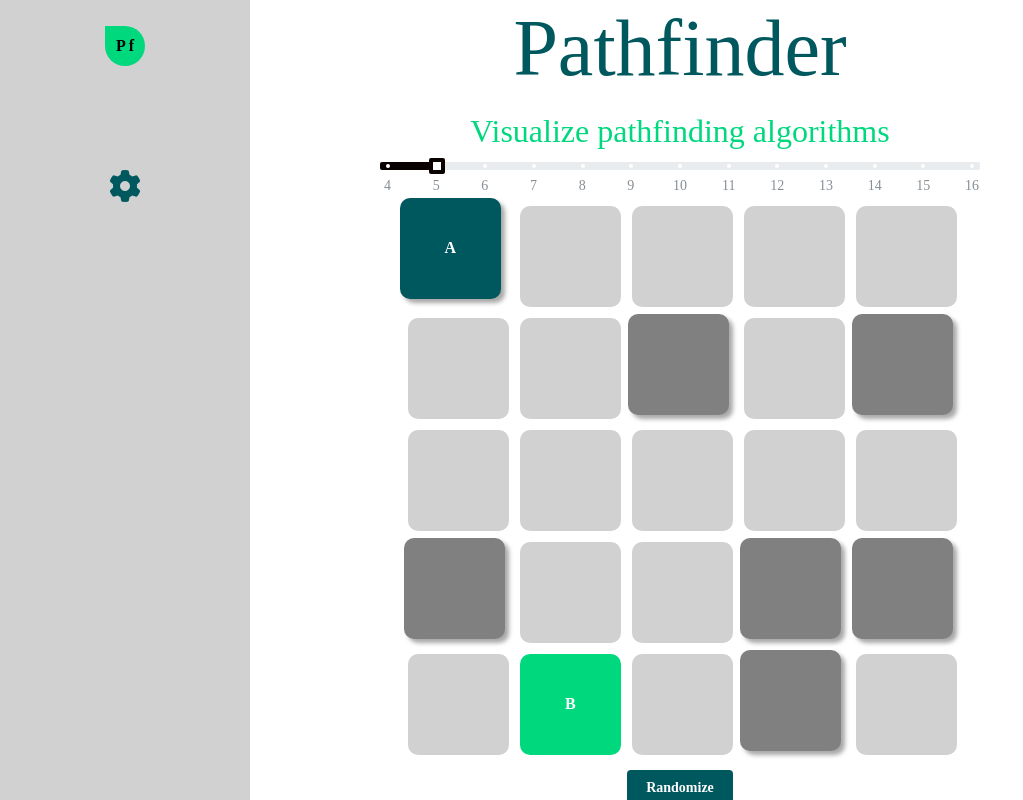
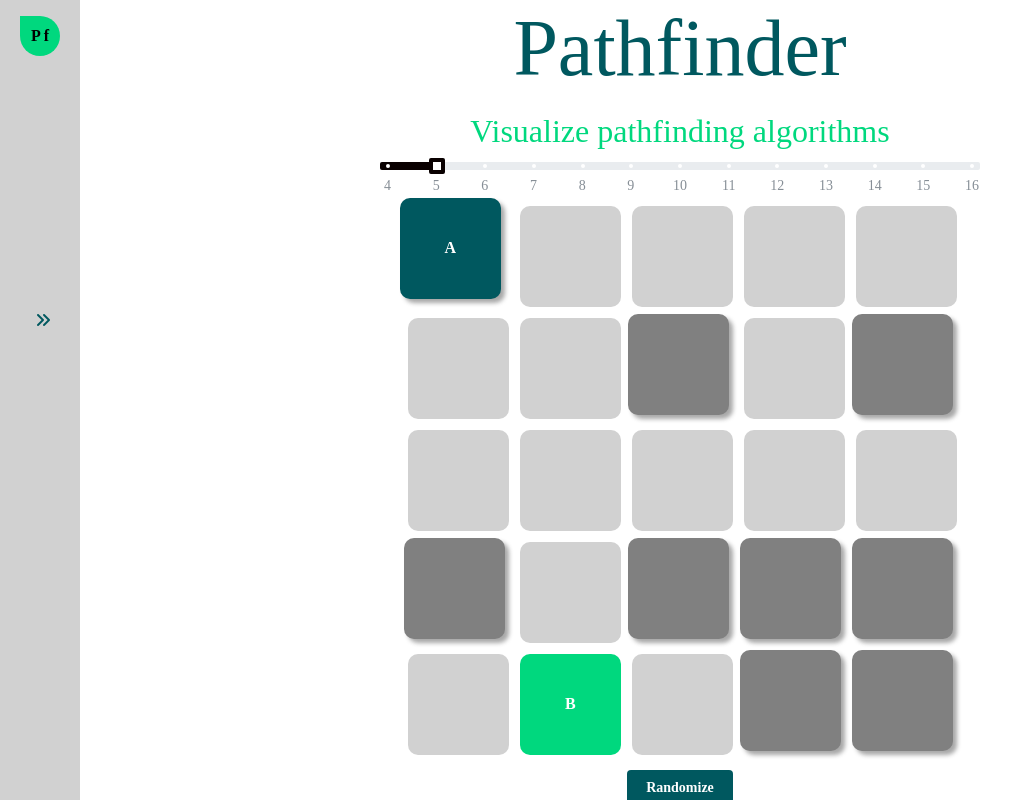
Before and after one commit to jakovg1/algo-visualizer, a React (Vite) app: page / in a window 1280 px wide. Shown: the whole page, without its empty margins (0-1023 px from the left). Built offline with nearby package versions, Linux system fonts and the light colour scheme; a web font is replaced by a local one.

Commit message:
Add sidebar styling with mock content

```diff
--- a/src/App.scss
+++ b/src/App.scss
@@ -1,17 +1,14 @@
 @use "./variables.scss" as vars;
 
-.side-nav {
+.sidebar {
   z-index: 100;
   position: fixed;
   left: 0;
   top: 0;
   height: 100%;
   width: 80px;
-  transition: width 300ms ease-in-out;
+  transition: width 250ms ease-in-out;
 
-  &:hover {
-    width: 250px;
-  }
   padding-top: 16px;
   display: flex;
   flex-direction: column;
@@ -19,8 +16,11 @@
   background-color: vars.$custom-gray;
 }
 
+.sidebar-open {
+  width: 300px;
+}
+
 .logo {
-  margin-top: 10px;
   background-color: vars.$custom-green;
   font-weight: bolder;
   width: 40px;
@@ -31,10 +31,24 @@
   justify-content: center;
 }
 
-.icon-container {
-  margin-top: 80px;
-  height: 80%;
+.arrow-icon-container {
+  position: absolute;
+  top: 0px;
+  right: 5px;
+  height: 80vh;
   //   width: 100%;
+  display: flex;
+  //   flex-direction: column;
+  justify-content: center;
+  align-items: center;
+}
+
+.sidebar-content {
+  width: 200px;
+  height: 90vh;
+  margin-top: 20px;
+  //   background-color: red;
+  margin-right: 20px;
   display: flex;
   flex-direction: column;
   //   justify-content: space-around;
@@ -65,5 +79,4 @@
   justify-content: center;
   align-items: center;
   overflow-y: none;
-  //   background-color: red;
 }
--- a/src/App.tsx
+++ b/src/App.tsx
@@ -1,18 +1,70 @@
 import { useState } from "react";
 import "./App.scss";
 import Grid from "./components/Grid";
+import { Collapse, MultiSelect, Select, Slider, Switch } from "@mantine/core";
+import { GetArrayOfInts } from "./components/GridUtils";
 
 function App() {
   const [count, setCount] = useState(0);
+  const [sidebarOpen, setSidebarOpen] = useState(false);
+
+  const min = 4;
+  const max = 16;
+  const sliderMarks = [
+    ...GetArrayOfInts(min, max).map((num) => {
+      return { value: num, label: num };
+    }),
+  ];
 
   return (
     <>
-      <nav className="side-nav">
-        <div className="logo">P f</div>
-        <div className="icon-container">
-          <i className="fa-solid fa-2x fa-gear c-custom-blue m-4"></i>
-          {/* <i className="fa-solid fa-2x fa-gear c-custom-blue m-4"></i> */}
+      <nav className={"sidebar " + (sidebarOpen ? "sidebar-open" : "")}>
+        <div className="flex">
+          <div className="logo">P f</div>
         </div>
+
+        <div
+          className="arrow-icon-container"
+          onClick={() => setSidebarOpen(!sidebarOpen)}
+        >
+          {sidebarOpen ? (
+            <i className="fa-solid fa-angles-left m-4 c-custom-blue"></i>
+          ) : (
+            <i className="fa-solid fa-angles-right m-4 c-custom-blue"></i>
+          )}
+        </div>
+
+        <Collapse in={sidebarOpen} transitionDuration={100}>
+          <div className="sidebar-content ">
+            <h2 className="mb-4">Settings</h2>
+            <div className="mb-4">
+              <span>Dimension</span>
+              <Slider
+                color="gray"
+                className="w-100"
+                marks={sliderMarks}
+                min={min}
+                max={max}
+              ></Slider>
+            </div>
+
+            <div className="mt-4">
+              <span>Pathfinding algorithm</span>
+              <Select data={["BFS", "DFS", "A*"]} defaultValue={"BFS"}></Select>
+            </div>
+            <div className="mt-4 ">
+              <span>Use enhanced coloring</span>
+              <Switch></Switch>
+            </div>
+            <div className="mt-4">
+              <span>Whatever goes here</span>
+            </div>
+            <div className="mt-4 ">
+              <span>Dark theme</span>
+              <Switch></Switch>
+            </div>
+          </div>
+        </Collapse>
       </nav>
       <div className="root-content-container">
         <div className="title">
--- a/src/components/Grid.constants.tsx
+++ b/src/components/Grid.constants.tsx
@@ -1,6 +1,8 @@
 export const defaultDimension = 5;
 export const minDimension = 4;
 export const maxDimension = 16;
+
+export const emptyCellProbability = 0.6;
 
 export enum SquareCell {
   PointA,
--- a/src/components/Grid.scss
+++ b/src/components/Grid.scss
@@ -45,7 +45,7 @@
 }
 
 .small-text {
-  font-size: 12px;
+  font-size: 11px;
 }
 
 .button {
--- a/src/components/GridUtils.tsx
+++ b/src/components/GridUtils.tsx
@@ -1,4 +1,4 @@
-import { SquareCell } from "./Grid.constants";
+import { emptyCellProbability, SquareCell } from "./Grid.constants";
 
 // util functions
 
@@ -41,7 +41,7 @@ export function randomizeGridValues(dimension: number) {
   const grid: SquareCell[][] = MakeSquareMatrix(dimension);
   for (let i = 0; i < dimension; i++) {
     for (let j = 0; j < dimension; j++) {
-      grid[i][j] = getTrueValueWithProbability(0.7)
+      grid[i][j] = getTrueValueWithProbability(emptyCellProbability)
         ? SquareCell.Empty
         : SquareCell.Obstacle;
     }
@@ -57,6 +57,7 @@ export function getStylingOfSquare(
 ): string {
   let squareTypeStyling = "";
   const smallTextStyling = dimension > 10 ? "small-text" : "";
+
   if (square === SquareCell.PointA) squareTypeStyling = "pointA";
   else if (square === SquareCell.PointB) squareTypeStyling = "pointB";
   else if (square === SquareCell.Obstacle) squareTypeStyling = "obstacle";
```
